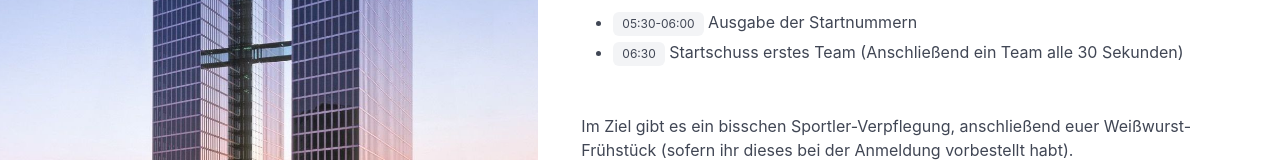
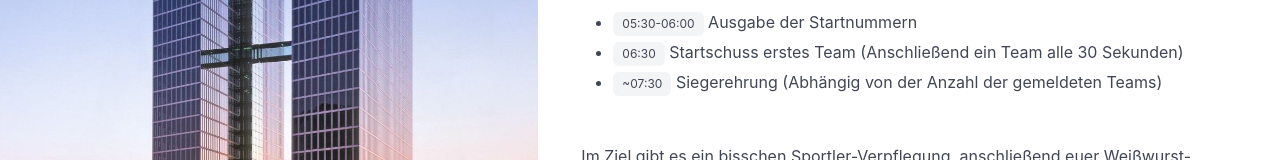
Before and after one commit to steffkes/munich-sunrise, a Nuxt app: page /wettkampf/zeitplan in a window 1280 px wide. Shown: the part 357-517 px from the top of the page. Built offline with nearby package versions, Linux system fonts and the light colour scheme.

Commit message:
add item for trophy ceremony

```diff
--- a/pages/wettkampf/zeitplan.vue
+++ b/pages/wettkampf/zeitplan.vue
@@ -20,6 +20,10 @@ useSeoMeta({
           <span class="tag is-light">06:30</span> Startschuss erstes Team
           (Anschließend ein Team alle 30 Sekunden)
         </li>
+        <li>
+          <span class="tag is-light">~07:30</span> Siegerehrung (Abhängig von
+          der Anzahl der gemeldeten Teams)
+        </li>
       </ul>
 
       <p class="mt-6">
```
